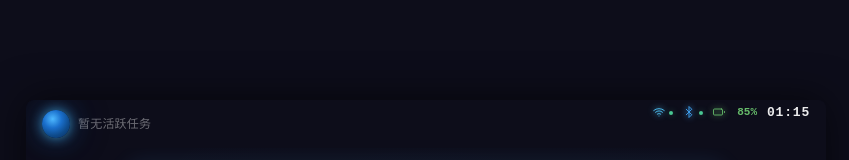
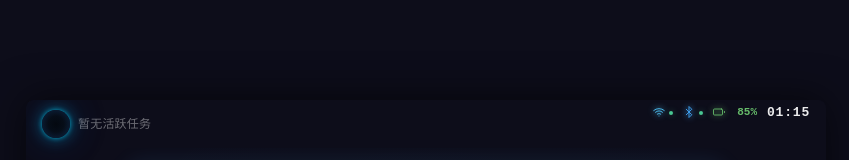
Before and after one commit to ErikZhu/q95-pro-demo, a React (Vite) app: page / in a window 1280 px wide. Shown: the top 160 px of the page, without its empty margins (214-1063 px from the left). Built offline with nearby package versions, Linux system fonts and the light colour scheme.

Commit message:
feat: dark core orb with bright cyan edge glow - matching reference image

```diff
--- a/src/components/smart-task/AIStatusOrb.tsx
+++ b/src/components/smart-task/AIStatusOrb.tsx
@@ -14,8 +14,8 @@ export interface AIStatusOrbProps {
 /* ── Single-ball color configs ── */
 const T: Record<AIStatus, { bg: string; shadow: string; anim: string }> = {
   idle: {
-    bg: 'radial-gradient(circle at 38% 32%, #4db8ff 0%, #1a6fcc 35%, #0e4a8a 65%, #0a2d5c 100%)',
-    shadow: '0 0 8px rgba(77,184,255,0.5), 0 0 20px rgba(26,111,204,0.35), 0 0 45px rgba(14,74,138,0.15)',
+    bg: 'radial-gradient(circle at 50% 50%, #040810 0%, #060d18 40%, #0a1a30 70%, #1a4070 100%)',
+    shadow: '0 0 4px rgba(0,200,255,0.6), 0 0 12px rgba(0,160,240,0.4), 0 0 30px rgba(0,120,220,0.2), 0 0 60px rgba(0,80,180,0.1)',
     anim: 'orb-idle 4s ease-in-out infinite',
   },
   listening: {
@@ -37,8 +37,8 @@ const T: Record<AIStatus, { bg: string; shadow: string; anim: string }> = {
 
 const KF = `
 @keyframes orb-idle {
-  0%, 100% { box-shadow: 0 0 8px rgba(77,184,255,0.5), 0 0 20px rgba(26,111,204,0.35), 0 0 45px rgba(14,74,138,0.15); }
-  50%      { box-shadow: 0 0 12px rgba(77,200,255,0.65), 0 0 28px rgba(40,130,220,0.45), 0 0 55px rgba(20,90,160,0.2); }
+  0%, 100% { box-shadow: 0 0 4px rgba(0,200,255,0.6), 0 0 12px rgba(0,160,240,0.4), 0 0 30px rgba(0,120,220,0.2), 0 0 60px rgba(0,80,180,0.1); }
+  50%      { box-shadow: 0 0 6px rgba(0,220,255,0.7), 0 0 16px rgba(0,180,250,0.5), 0 0 38px rgba(0,140,230,0.25), 0 0 70px rgba(0,100,200,0.12); }
 }
 @keyframes orb-breathe {
   0%, 100% { transform: scale(1); }
```
